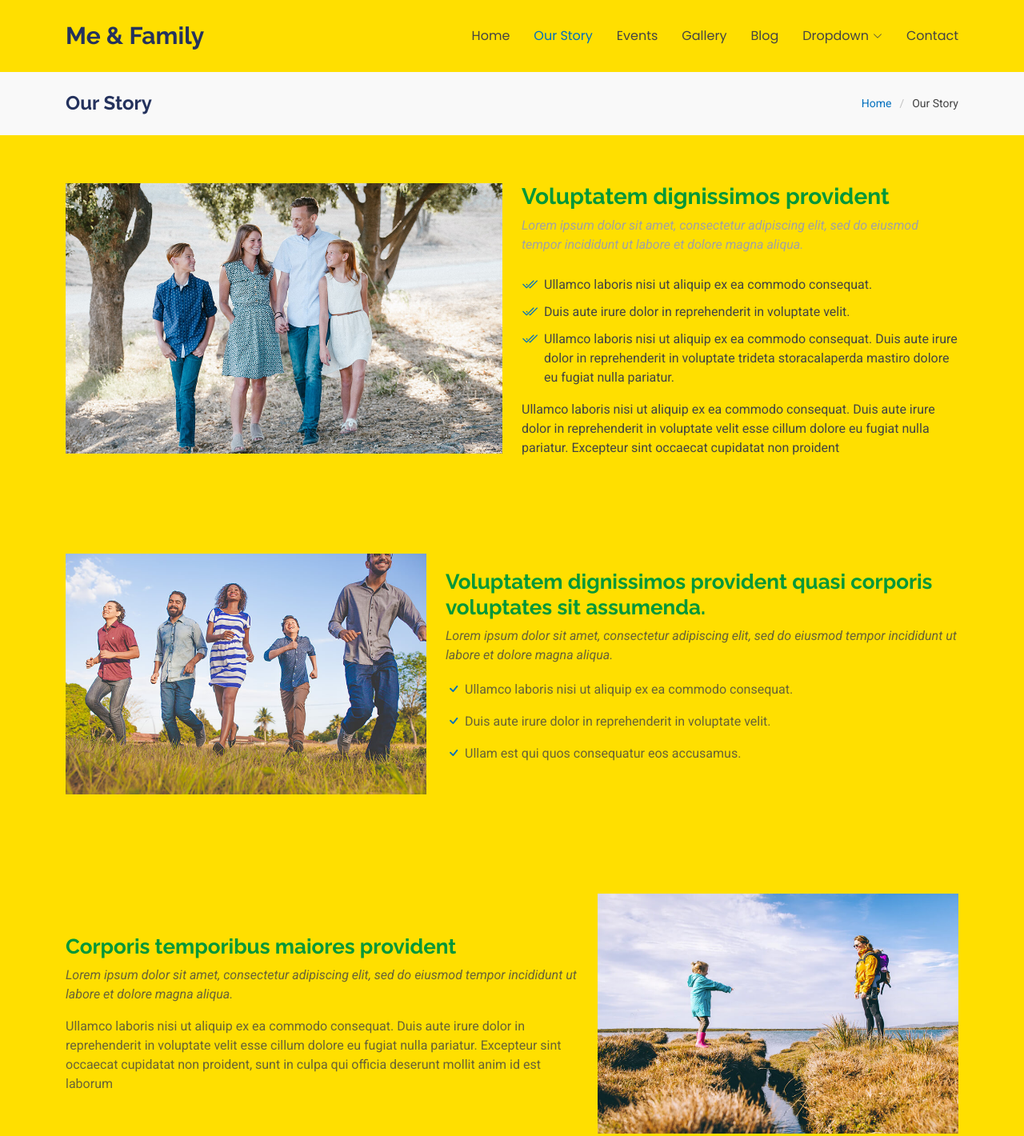
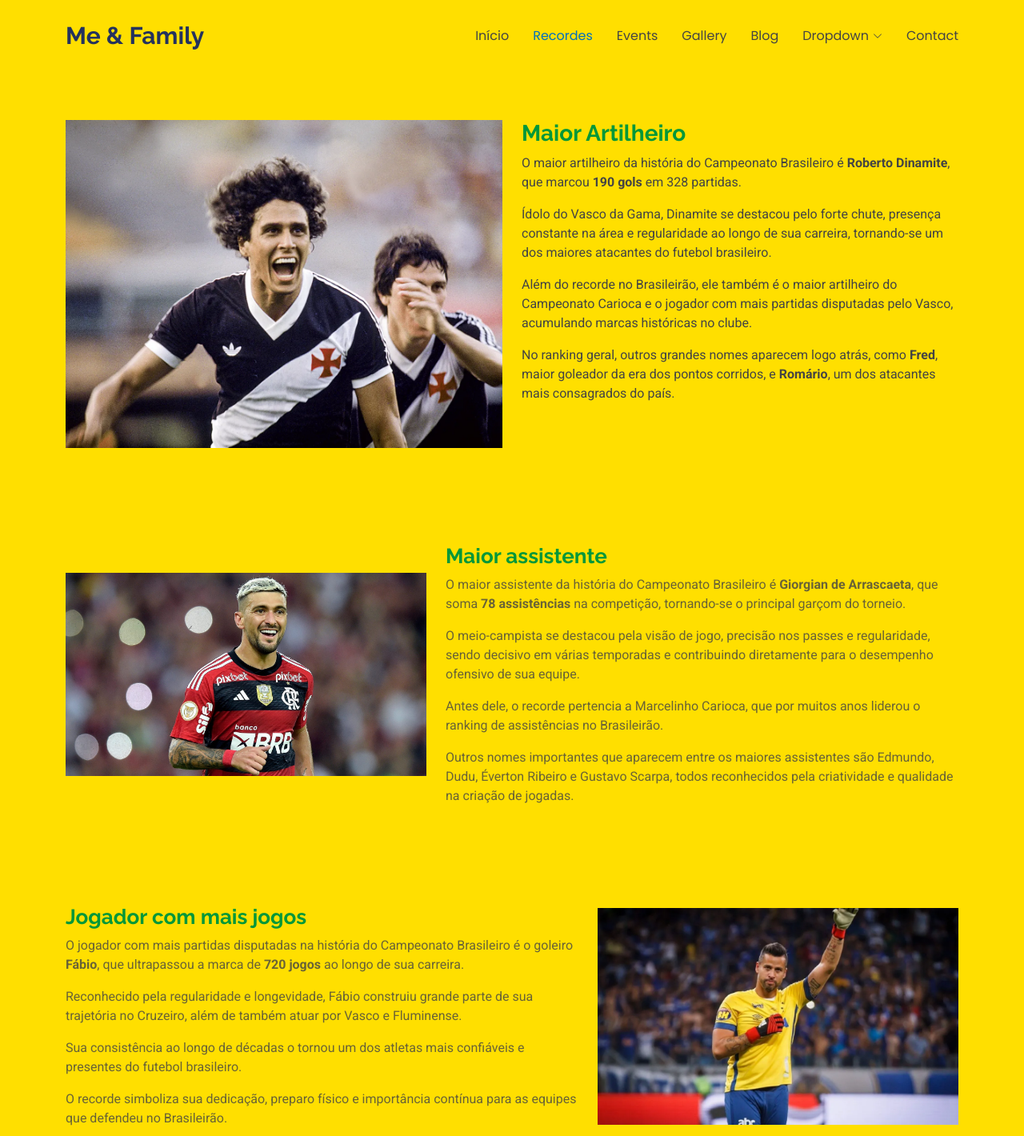
Before and after one commit to arturl1910/site-template, a plain HTML site: page our-story.html in a window 1280 px wide. Shown: the top 1420 px of the page at 80% size. Drawn offline with Linux system fonts and the light colour scheme.

Commit message:
recordes

```diff
--- a/our-story.html
+++ b/our-story.html
@@ -4,7 +4,7 @@
 <head>
   <meta charset="utf-8">
   <meta content="width=device-width, initial-scale=1.0" name="viewport">
-  <title>Our Story - MeFamily Bootstrap Template</title>
+  <title>História dos campeonatos</title>
   <meta name="description" content="">
   <meta name="keywords" content="">
 
@@ -49,8 +49,8 @@
 
       <nav id="navmenu" class="navmenu">
         <ul>
-          <li><a href="index.html" >Home</a></li>
-          <li><a href="our-story.html" class="active">Our Story</a></li>
+          <li><a href="index.html" >Início</a></li>
+          <li><a href="our-story.html" class="active">Recordes</a></li>
           <li><a href="events.html">Events</a></li>
           <li><a href="gallery.html">Gallery</a></li>
           <li><a href="blog.html">Blog</a></li>
@@ -81,18 +81,6 @@
 
   <main class="main">
 
-    <!-- Page Title -->
-    <div class="page-title light-background">
-      <div class="container d-lg-flex justify-content-between align-items-center">
-        <h1 class="mb-2 mb-lg-0">Our Story</h1>
-        <nav class="breadcrumbs">
-          <ol>
-            <li><a href="index.html">Home</a></li>
-            <li class="current">Our Story</li>
-          </ol>
-        </nav>
-      </div>
-    </div><!-- End Page Title -->
 
     <!-- About Section -->
     <section id="about" class="about section">
@@ -101,23 +89,14 @@
 
         <div class="row gy-4">
           <div class="col-lg-6">
-            <img src="assets/img/about.jpg" class="img-fluid" alt="">
+            <img src="assets/img/recordes/roberto dinamite.webp" class="img-fluid" alt="">
           </div>
           <div class="col-lg-6 content">
-            <h3>Voluptatem dignissimos provident</h3>
-            <p class="fst-italic">
-              Lorem ipsum dolor sit amet, consectetur adipiscing elit, sed do eiusmod tempor incididunt ut labore et dolore
-              magna aliqua.
-            </p>
-            <ul>
-              <li><i class="bi bi-check2-all"></i> <span>Ullamco laboris nisi ut aliquip ex ea commodo consequat.</span></li>
-              <li><i class="bi bi-check2-all"></i> <span>Duis aute irure dolor in reprehenderit in voluptate velit.</span></li>
-              <li><i class="bi bi-check2-all"></i> <span>Ullamco laboris nisi ut aliquip ex ea commodo consequat. Duis aute irure dolor in reprehenderit in voluptate trideta storacalaperda mastiro dolore eu fugiat nulla pariatur.</span></li>
-            </ul>
-            <p>
-              Ullamco laboris nisi ut aliquip ex ea commodo consequat. Duis aute irure dolor in reprehenderit in voluptate
-              velit esse cillum dolore eu fugiat nulla pariatur. Excepteur sint occaecat cupidatat non proident
-            </p>
+            <h3>Maior Artilheiro</h3>
+            <p>O maior artilheiro da história do Campeonato Brasileiro é <strong>Roberto Dinamite</strong>, que marcou <strong>190 gols</strong> em 328 partidas.</p>
+            <p>Ídolo do Vasco da Gama, Dinamite se destacou pelo forte chute, presença constante na área e regularidade ao longo de sua carreira, tornando-se um dos maiores atacantes do futebol brasileiro.</p>
+            <p>Além do recorde no Brasileirão, ele também é o maior artilheiro do Campeonato Carioca e o jogador com mais partidas disputadas pelo Vasco, acumulando marcas históricas no clube.</p>
+            <p>No ranking geral, outros grandes nomes aparecem logo atrás, como <strong>Fred</strong>, maior goleador da era dos pontos corridos, e <strong>Romário</strong>, um dos atacantes mais consagrados do país.</p>
           </div>
         </div>
 
@@ -132,70 +111,56 @@
 
         <div class="row gy-4 align-items-center features-item">
           <div class="col-md-5 d-flex align-items-center" data-aos="zoom-out" data-aos-delay="100">
-            <img src="assets/img/featured-members-1.jpg" class="img-fluid" alt="">
+            <img src="assets/img/recordes/arrascaeta.jpg" class="img-fluid" alt="">
           </div>
           <div class="col-md-7" data-aos="fade-up" data-aos-delay="100">
-            <h3>Voluptatem dignissimos provident quasi corporis voluptates sit assumenda.</h3>
-            <p class="fst-italic">
-              Lorem ipsum dolor sit amet, consectetur adipiscing elit, sed do eiusmod tempor incididunt ut labore et dolore
-              magna aliqua.
-            </p>
-            <ul>
-              <li><i class="bi bi-check"></i><span> Ullamco laboris nisi ut aliquip ex ea commodo consequat.</span></li>
-              <li><i class="bi bi-check"></i> <span>Duis aute irure dolor in reprehenderit in voluptate velit.</span></li>
-              <li><i class="bi bi-check"></i> <span>Ullam est qui quos consequatur eos accusamus.</span></li>
-            </ul>
+            <h3>Maior assistente</h3>
+            <p>O maior assistente da história do Campeonato Brasileiro é <strong>Giorgian de Arrascaeta</strong>, que soma <strong>78 assistências</strong> na competição, tornando-se o principal garçom do torneio.</p>
+            <p>O meio-campista se destacou pela visão de jogo, precisão nos passes e regularidade, sendo decisivo em várias temporadas e contribuindo diretamente para o desempenho ofensivo de sua equipe.</p>
+            <p>Antes dele, o recorde pertencia a Marcelinho Carioca, que por muitos anos liderou o ranking de assistências no Brasileirão.</p>
+            <p>Outros nomes importantes que aparecem entre os maiores assistentes são Edmundo, Dudu, Éverton Ribeiro e Gustavo Scarpa, todos reconhecidos pela criatividade e qualidade na criação de jogadas.</p>
+
           </div>
         </div><!-- Features Item -->
 
         <div class="row gy-4 align-items-center features-item">
           <div class="col-md-5 order-1 order-md-2 d-flex align-items-center" data-aos="zoom-out" data-aos-delay="200">
-            <img src="assets/img/featured-members-2.jpg" "="" class=" img-fluid" alt="">
+            <img src="assets/img/recordes/Fabio-Cruzeiro.webp"  class=" img-fluid" alt="">
           </div>
           <div class="col-md-7 order-2 order-md-1" data-aos="fade-up" data-aos-delay="200">
-            <h3>Corporis temporibus maiores provident</h3>
-            <p class="fst-italic">
-              Lorem ipsum dolor sit amet, consectetur adipiscing elit, sed do eiusmod tempor incididunt ut labore et dolore
-              magna aliqua.
-            </p>
-            <p>
-              Ullamco laboris nisi ut aliquip ex ea commodo consequat. Duis aute irure dolor in reprehenderit in voluptate
-              velit esse cillum dolore eu fugiat nulla pariatur. Excepteur sint occaecat cupidatat non proident, sunt in
-              culpa qui officia deserunt mollit anim id est laborum
-            </p>
+            <h3>Jogador com mais jogos</h3>
+            <p>O jogador com mais partidas disputadas na história do Campeonato Brasileiro é o goleiro <strong>Fábio</strong>, que ultrapassou a marca de <strong>720 jogos</strong> ao longo de sua carreira.</p>
+            <p>Reconhecido pela regularidade e longevidade, Fábio construiu grande parte de sua trajetória no Cruzeiro, além de também atuar por Vasco e Fluminense.</p>
+            <p>Sua consistência ao longo de décadas o tornou um dos atletas mais confiáveis e presentes do futebol brasileiro.</p>
+            <p>O recorde simboliza sua dedicação, preparo físico e importância contínua para as equipes que defendeu no Brasileirão.</p>
+
           </div>
         </div><!-- Features Item -->
 
         <div class="row gy-4 align-items-center features-item">
           <div class="col-md-5 d-flex align-items-center" data-aos="zoom-out">
-            <img src="assets/img/featured-members-3.jpg" "="" class=" img-fluid" alt="">
+            <img src="assets/img/recordes/andrade.jpg"  class=" img-fluid" alt="">
           </div>
           <div class="col-md-7" data-aos="fade-up">
-            <h3>Sunt consequatur ad ut est nulla consectetur reiciendis animi voluptas</h3>
-            <p>Cupiditate placeat cupiditate placeat est ipsam culpa. Delectus quia minima quod. Sunt saepe odit aut quia voluptatem hic voluptas dolor doloremque.</p>
-            <ul>
-              <li><i class="bi bi-check"></i> <span>Ullamco laboris nisi ut aliquip ex ea commodo consequat.</span></li>
-              <li><i class="bi bi-check"></i><span> Duis aute irure dolor in reprehenderit in voluptate velit.</span></li>
-              <li><i class="bi bi-check"></i> <span>Facilis ut et voluptatem aperiam. Autem soluta ad fugiat</span>.</li>
-            </ul>
+            <h3>Jogador com mais títulos</h3>
+            <p>O jogador com mais títulos do Campeonato Brasileiro é <strong>Andrade</strong>, que conquistou <strong>5 campeonatos</strong> ao longo de sua carreira.</p>
+            <p>Meio-campista histórico do Flamengo, Andrade se destacou pela regularidade, precisão nos passes e participação em uma das gerações mais vitoriosas do clube.</p>
+            <p>Ele fez parte das conquistas de 1980, 1982, 1983, 1987 e 1992, tornando-se o atleta que mais vezes levantou o troféu nacional.</p>
+            <p>Seu recorde permanece até hoje como uma das marcas mais impressionantes do futebol brasileiro.</p>
+
           </div>
         </div><!-- Features Item -->
 
         <div class="row gy-4 align-items-center features-item">
           <div class="col-md-5 order-1 order-md-2 d-flex align-items-center" data-aos="zoom-out">
-            <img src="assets/img/featured-members-4.jpg" "="" class=" img-fluid" alt="">
+            <img src="assets/img/recordes/palmeiras.jpg"  class=" img-fluid" alt="">
           </div>
           <div class="col-md-7 order-2 order-md-1" data-aos="fade-up">
-            <h3>Quas et necessitatibus eaque impedit ipsum animi consequatur incidunt in</h3>
-            <p class="fst-italic">
-              Lorem ipsum dolor sit amet, consectetur adipiscing elit, sed do eiusmod tempor incididunt ut labore et dolore
-              magna aliqua.
-            </p>
-            <p>
-              Ullamco laboris nisi ut aliquip ex ea commodo consequat. Duis aute irure dolor in reprehenderit in voluptate
-              velit esse cillum dolore eu fugiat nulla pariatur. Excepteur sint occaecat cupidatat non proident, sunt in
-              culpa qui officia deserunt mollit anim id est laborum
-            </p>
+            <h3>Maior Campeão</h3>
+            <p>O time com mais títulos do Campeonato Brasileiro é o <strong>Palmeiras</strong>, que soma <strong>12 conquistas</strong> ao longo de sua história.</p>
+            <p>A equipe se destacou em diferentes eras do futebol nacional, mantendo regularidade, elencos fortes e campanhas dominantes.</p>
+            <p>Com esses títulos, o Palmeiras se consolidou como o clube mais vitorioso do Brasileirão, liderando o ranking de forma isolada.</p>
+
           </div>
         </div><!-- Features Item -->
 
```
Also changed, not shown: index.html (+2 -2 lines), assets/img/recordes/Fabio-Cruzeiro.webp (added), assets/img/recordes/andrade.jpg (added), assets/img/recordes/arrascaeta.jpg (added), assets/img/recordes/palmeiras.jpg (added), assets/img/recordes/roberto dinamite.webp (added).
